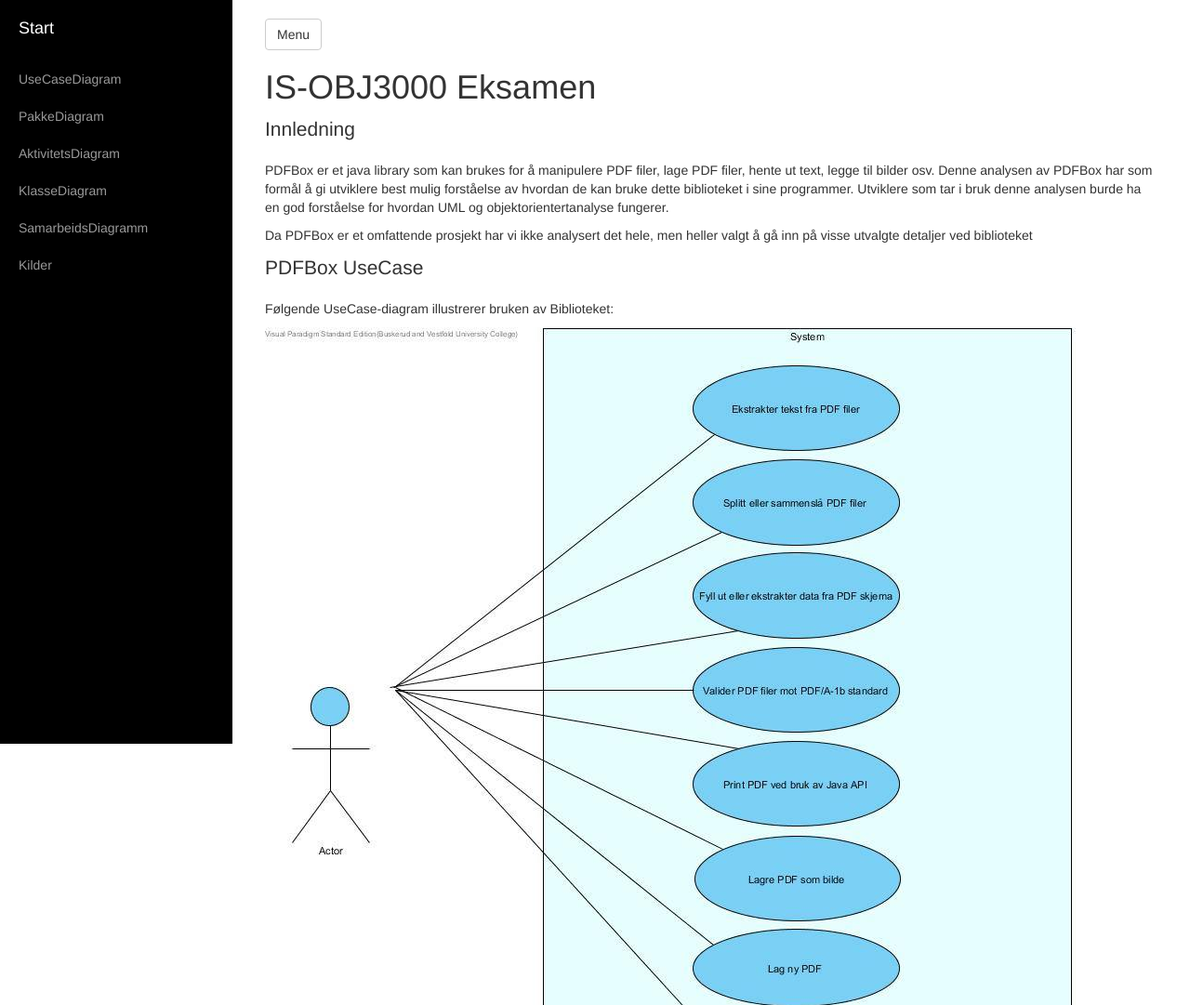
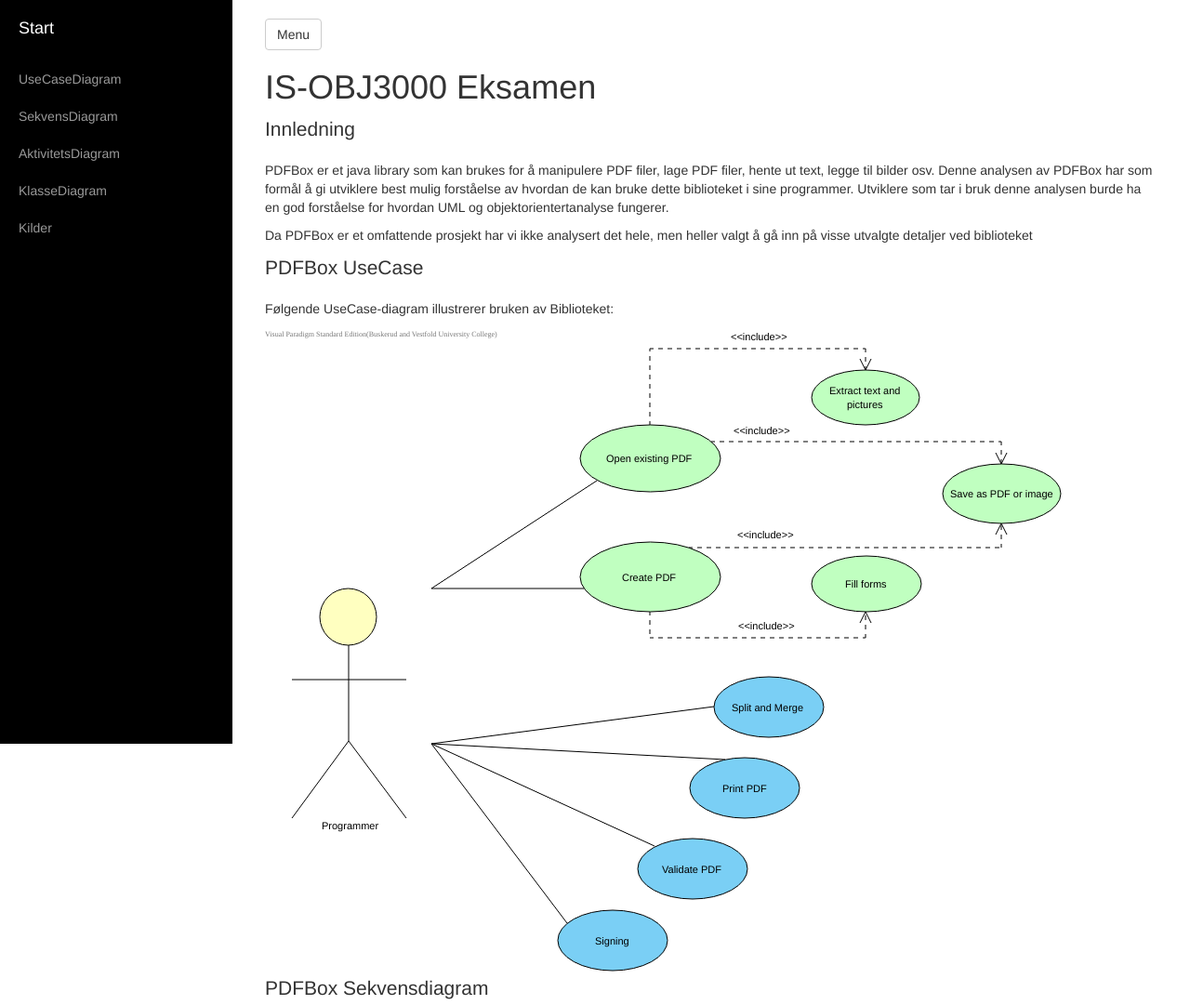
Before and after one commit to eiriks0/OBJ-eksamen, a plain HTML site: page OBJ-Eksamen/index.html in a window 1280 px wide. Shown: the top 1081 px of the page at 93% size. Drawn offline with Linux system fonts and the light colour scheme.

Commit message:
NewShits
bestEU

```diff
--- a/OBJ-Eksamen/index.html
+++ b/OBJ-Eksamen/index.html
@@ -29,7 +29,6 @@
 <body>
 
     <div id="wrapper">
-
         <!-- Sidebar -->
         <div id="sidebar-wrapper">
             <ul class="sidebar-nav">
@@ -42,16 +41,13 @@
                     <a href="#UseCase">UseCaseDiagram</a>
                 </li>
                 <li>
-                    <a href="#">PakkeDiagram</a>
+                    <a href="#sekvensdiagram">SekvensDiagram</a>
                 </li>
                 <li>
                     <a href="#Aktivitet">AktivitetsDiagram</a>
                 </li>
                 <li>
-                    <a href="#">KlasseDiagram</a>
-                </li>
-				    <li>
-                    <a href="#">SamarbeidsDiagramm</a>
+                    <a href="#klassediagram">KlasseDiagram</a>
                 </li>
                 <li>
                     <a href="#Kilder">Kilder</a>
@@ -80,12 +76,12 @@
                 <p class="lead" id="UseCase">PDFBox UseCase</p>
 
                 <p>Følgende UseCase-diagram illustrerer bruken av Biblioteket:</p>
-                <a href="diagrammer/UseCase.jpg" target="_blank"><img class ="resize" src="diagrammer/UseCase.jpg" alt="UseCasediagram av PDFBox"/></a>
+                <a href="diagrammer/UseCaseDiagram.svg" target="_blank"><img class ="resize" src="diagrammer/UseCaseDiagram.svg" alt="UseCasediagram av PDFBox"/></a>
 
             </section>
 
 				<section>
-                <p class="lead" id="Sekvens">PDFBox Sekvensdiagram</p>
+                <p class="lead" id="sekvensdiagram">PDFBox Sekvensdiagram</p>
 
                 <p>Følgende Sekvensdiagram illustrerer printing av en valgt PDF fra en gitt mappe:</p>
                 <a href="diagrammer/SequenceDiagramPrintFromFolder.svg" target="_blank"><img class ="resize" src="diagrammer/SequenceDiagramPrintFromFolder.svg" alt="Sekvensdiagram av printing"/></a>
@@ -95,7 +91,7 @@
 
             </section>
 
-			    </section>
+
 
 				<section>
                 <p class="lead" id="Aktivitet">PDFBox aktivitetsdiagram</p>
@@ -103,6 +99,17 @@
                 <p>Følgende Sekvensdiagram illustrerer printing av en valgt PDF fra en gitt mappe:</p>
                 <a href="diagrammer/ActivityDiagramPrinting.svg" target="_blank"><img class ="resize" src="diagrammer/ActivityDiagramPrinting.svg" alt="AktivitetsDiagram av printing"/></a>
 
+            </section>
+
+			</section>
+
+				<section>
+                <p class="lead" id="klassediagram">PDFBox Klassediagram</p>
+
+                <p> Som ett eksempel på hvordan strukturer blir brukt i PDFBox har vi valgt å ta med ett klassediagram med oversikt over eksempelet om Signering av PDF.
+
+				<p>
+                <a href="diagrammer/ClassDiagram.svg" target="_blank"><img class ="resize" src="diagrammer/ClassDiagram.svg" alt="Sekvensdiagram av printing" height="1500" width="1200"/></a>
             </section>
 
 			<section>
```
Also changed, not shown: OBJ-Eksamen/diagrammer/ClassDiagram.svg (added), OBJ-Eksamen/diagrammer/UseCaseDiagram.svg (added).
